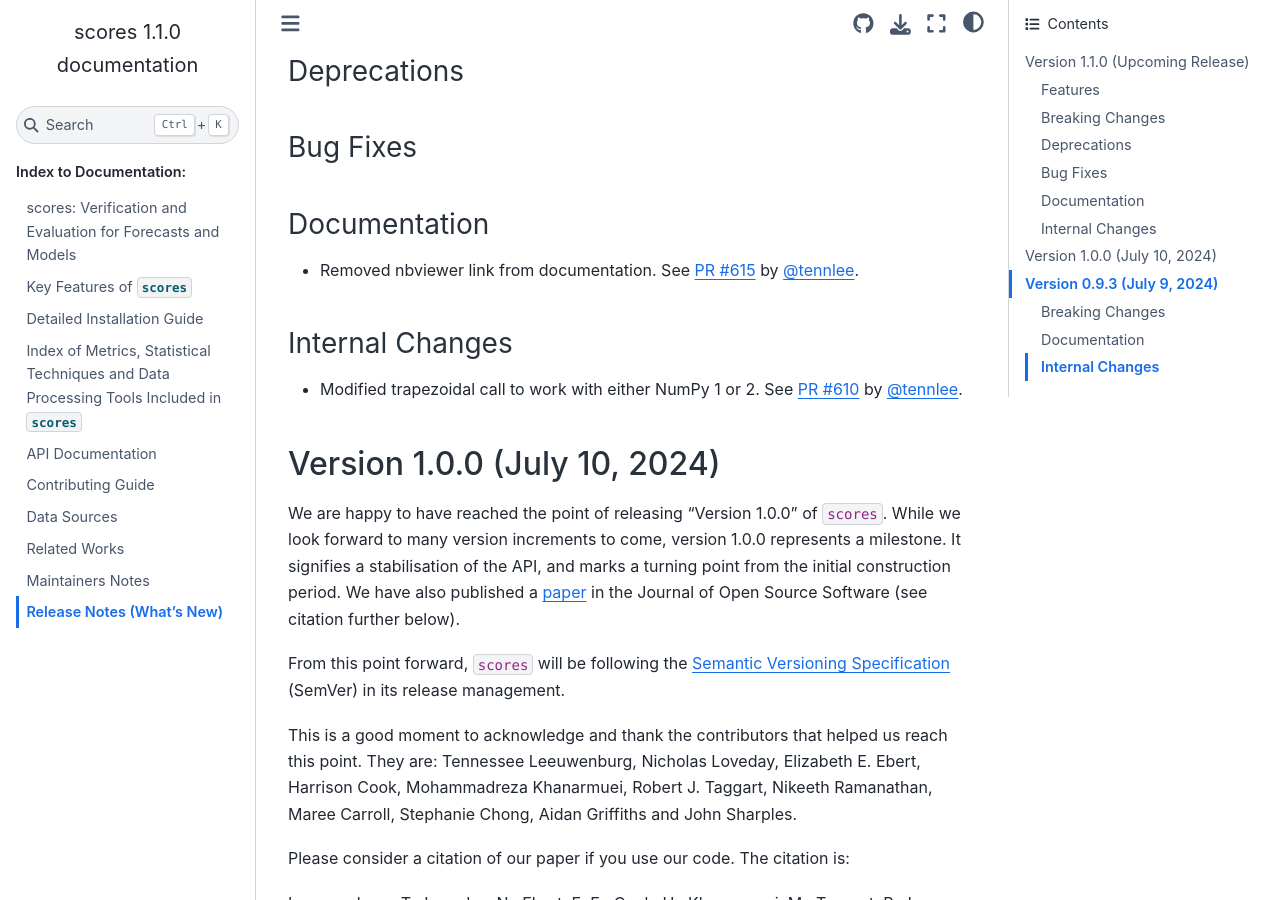
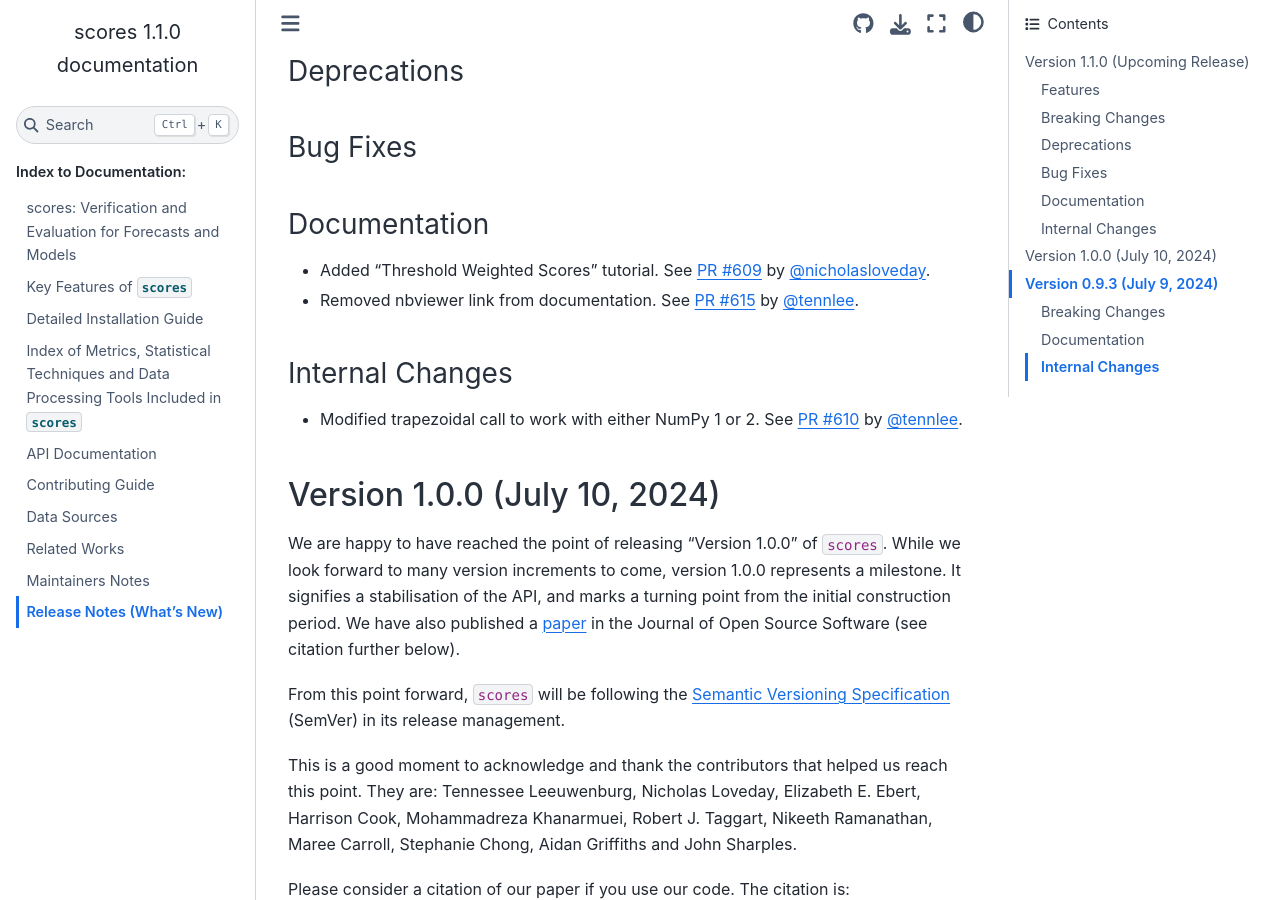
Before and after one commit to nci/scores, a Sphinx documentation site: the page built from docs/release_notes.md, in a window 1280 px wide and 900 px high, scrolled down 631 px. Built offline with Sphinx 7.4.7 and the Sphinx Book theme 1.1.4, drawn with Linux system fonts in a browser that asks for light colours; pages that are not in the unit, such as notebooks, are missing from menus.

Commit message:
List the addition of threshold weighted scores tutorial in release notes

```diff
--- a/docs/release_notes.md
+++ b/docs/release_notes.md
@@ -22,6 +22,7 @@ See [PR #609](https://github.com/nci/scores/pull/609) by [@nicholasloveday](http
 
 ### Documentation
 
+- Added "Threshold Weighted Scores" tutorial. See [PR #609](https://github.com/nci/scores/pull/609) by [@nicholasloveday](https://github.com/nicholasloveday).
 - Removed nbviewer link from documentation. See [PR #615](https://github.com/nci/scores/pull/615) by [@tennlee](https://github.com/tennlee).
 
 ### Internal Changes
```
